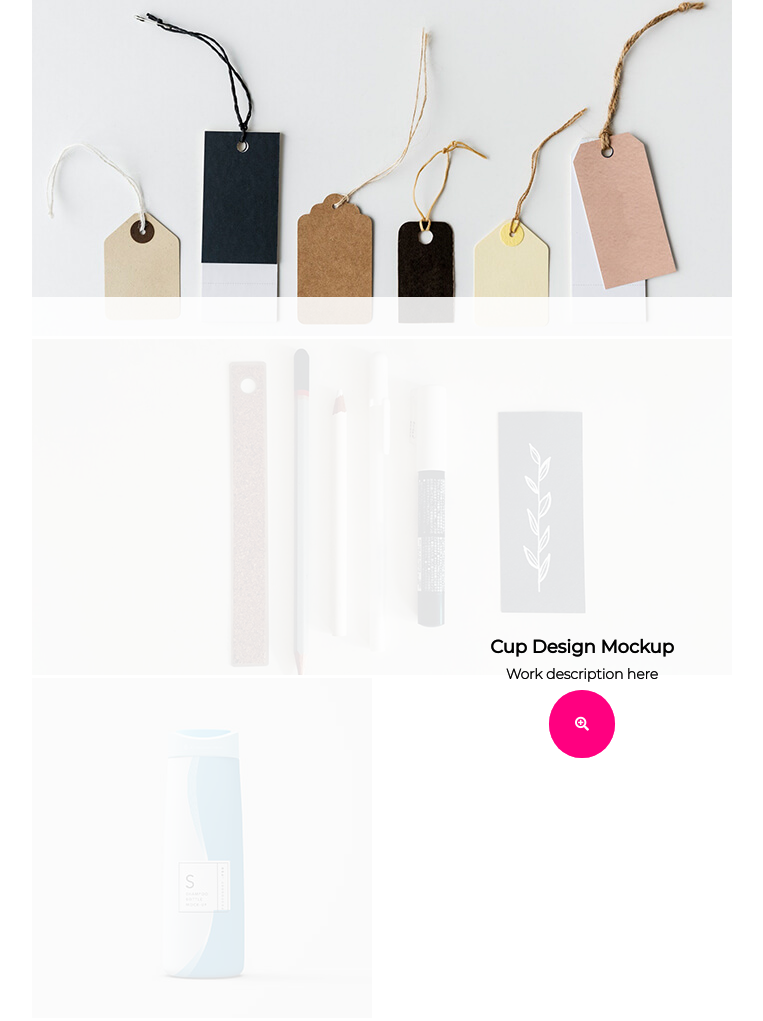
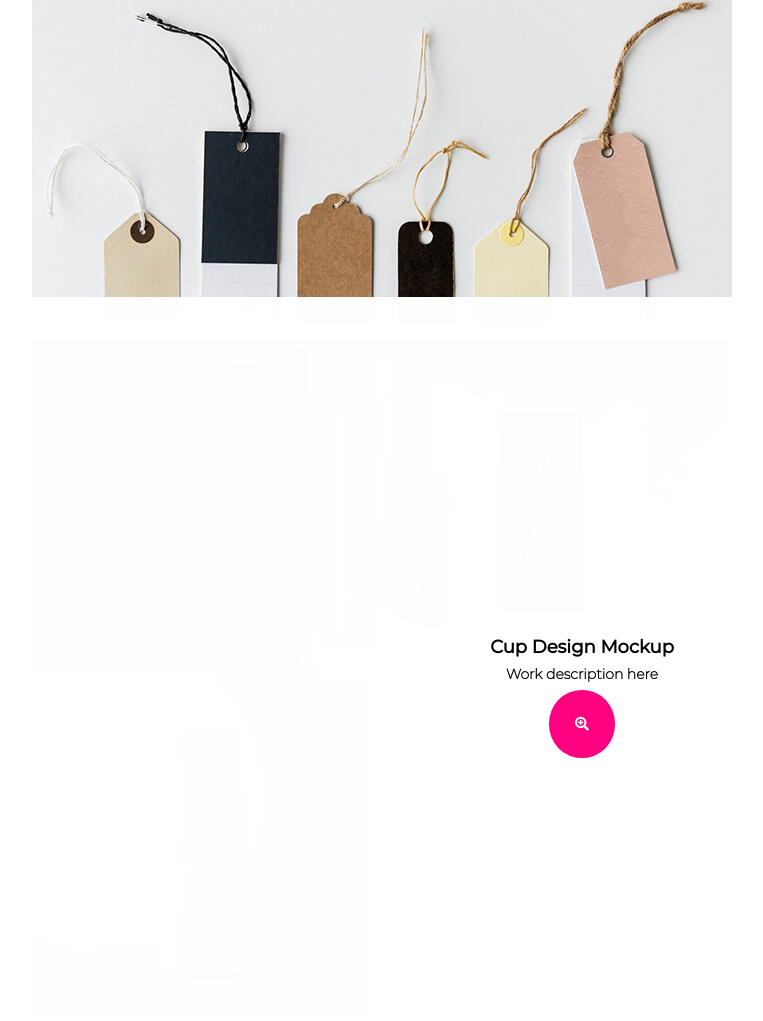
Before and after one commit to Victoriasaurio/PORTAFOLIO-HTML-CSS, a plain HTML site: page index.html in a window 1280 px wide. Shown: the part 503-1524 px from the top of the page, without its empty margins (58-821 px from the left). Drawn offline with Linux system fonts and the light colour scheme.

Commit message:
Nuevos estilos de manera global fueron añadidos

```diff
--- a/css/index.css
+++ b/css/index.css
@@ -17,10 +17,17 @@
     font-family: "montserrat-regular";
     src: url('./font/Montserrat/Montserrat-Regular.ttf');
 }
+@font-face {
+    font-family: "montserrat-bold";
+    src: url('./font/Montserrat/Montserrat-Bold.ttf');
+}
 :root {
     --MontserratExtraLight: "montserrat-extraLight";
     --MontserratLight: "montserrat-light";
     --MontserratRegular: "montserrat-regular";
+    --MontserratBold: "montserrat-bold";
     --TypeFuchsia: rgb(255, 0, 128);
-    --Transparencia: rgba(255, 255, 255, .5);
+    --Transparencia: rgba(255, 255, 255, .8);
+    --LineaGrey: rgb(220, 220, 220);
+    --backgroundGrey: rgb(232, 231, 231);
 }
```
